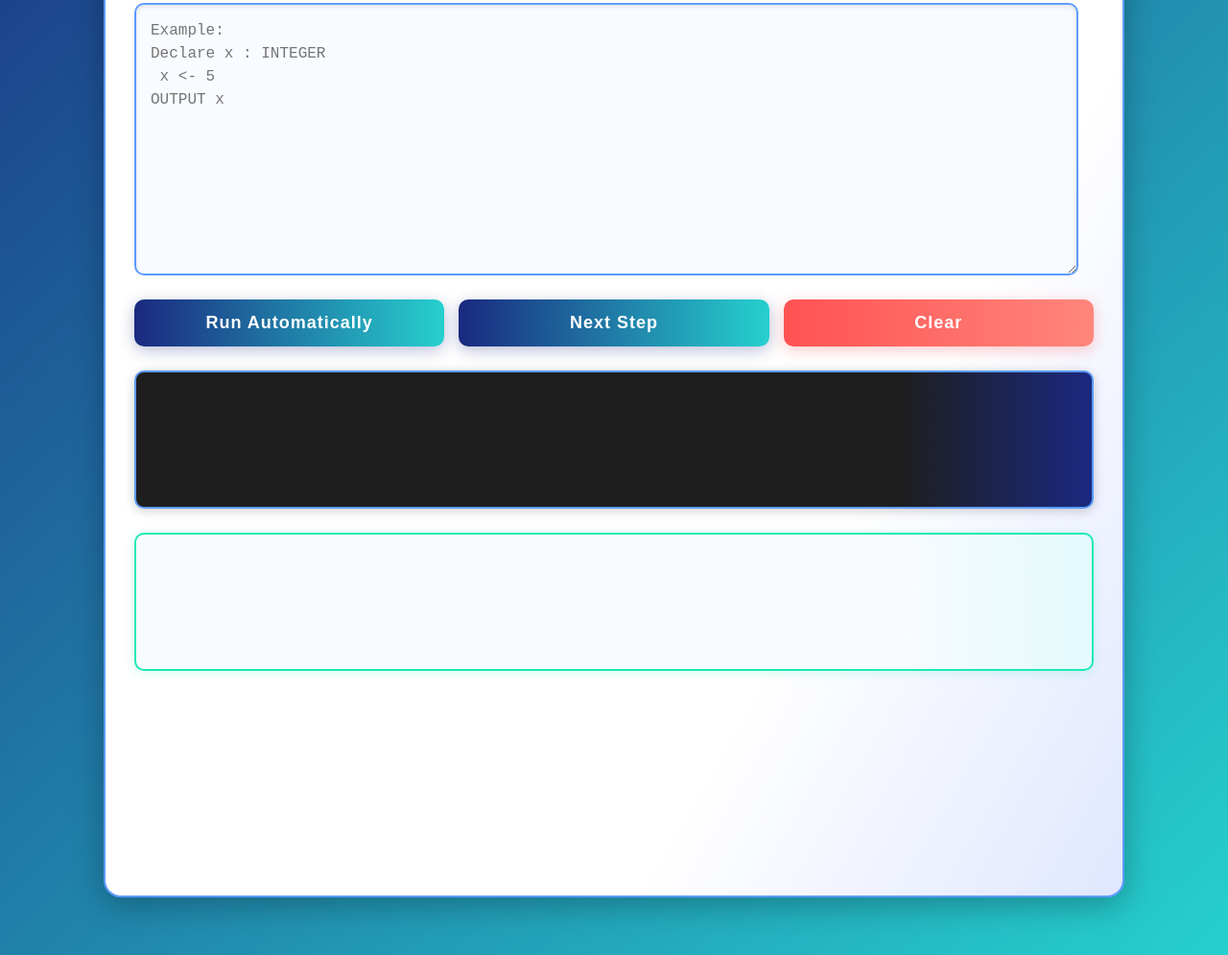
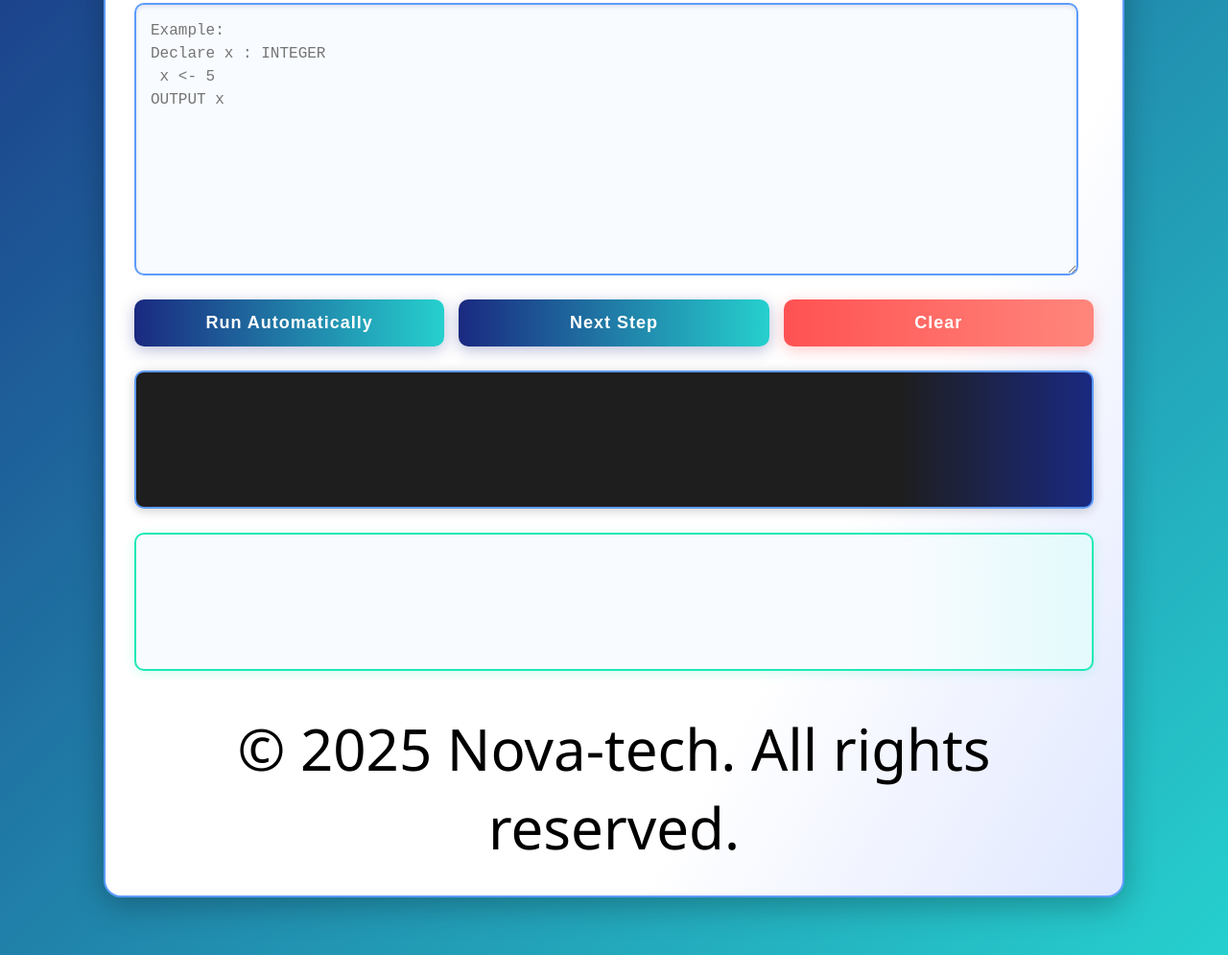
Before and after one commit to tahahhany11192/NovaCompiler, a plain HTML site: page index.html in a window 1280 px wide. Shown: the part 422-1417 px from the top of the page at 96% size. Drawn offline with Linux system fonts and the light colour scheme.

Commit message:
index.html

```diff
--- a/index.html
+++ b/index.html
@@ -800,7 +800,7 @@ if (/^NEXT$/i.test(line)) {
         }
     </script>
 
-  <div style="text-align:center; margin-top:40px; color:#0000; font-size:60px;">
+  <div style="text-align:center; margin-top:40px; color:#000000; font-size:60px;">
     &copy; 2025 Nova-tech. All rights reserved.
   </div>
 </body>
```
